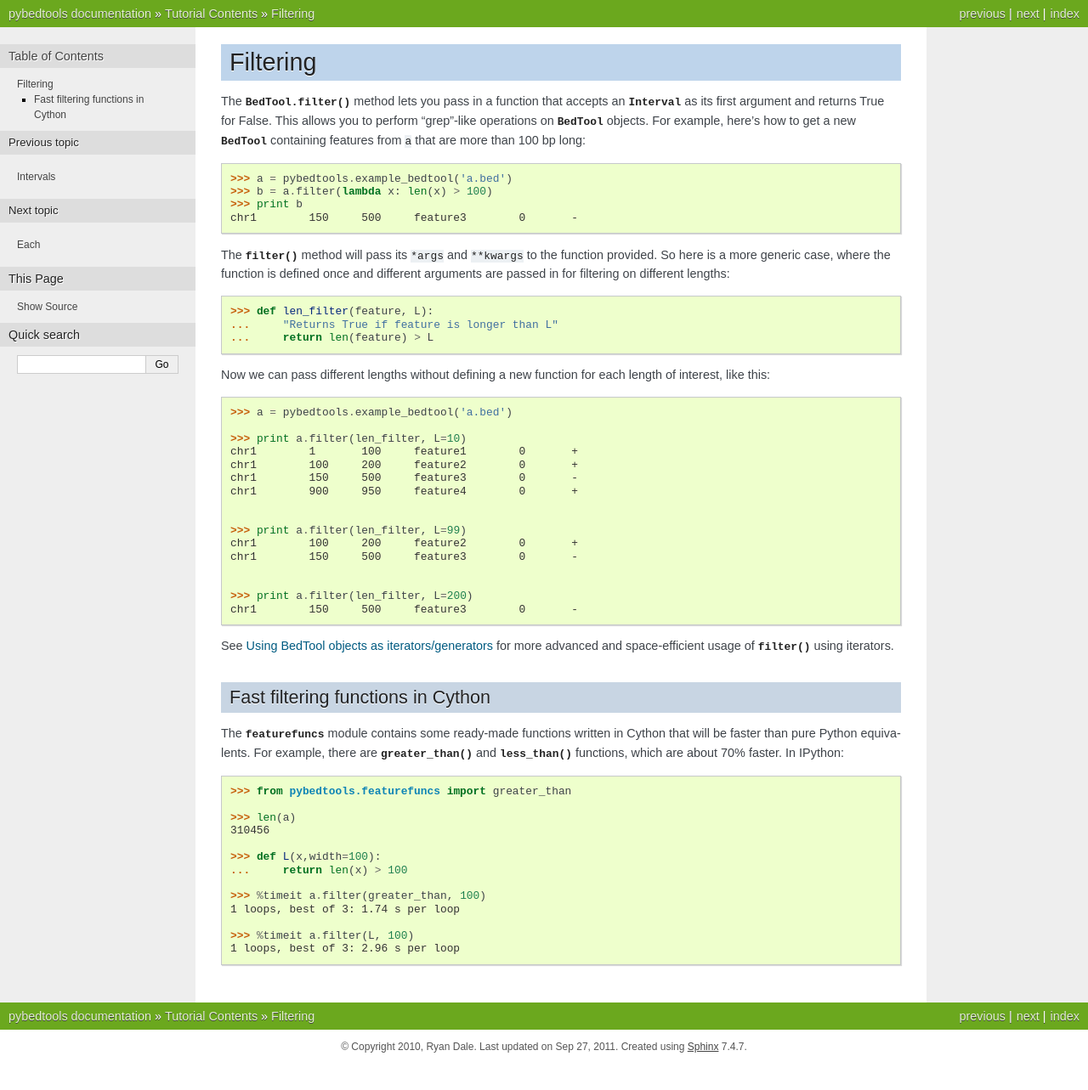
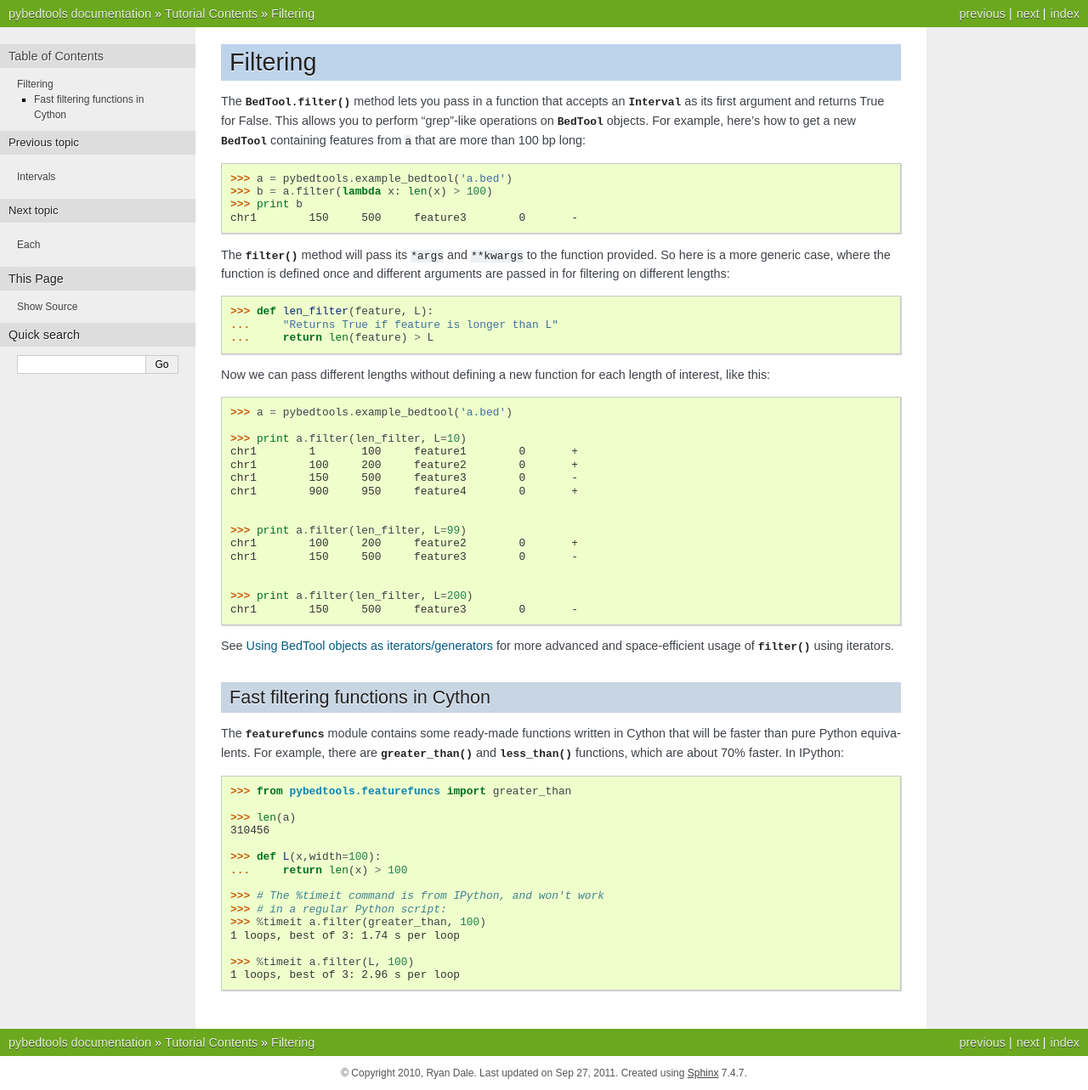
Before and after one commit to daler/pybedtools, a Sphinx documentation site: the page built from docs/source/filtering.rst, in a window 1280 px wide. Shown: the whole page at 85% size. Built offline with Sphinx 7.4.7, drawn with Linux system fonts in a browser that asks for light colours; the version number could not be read and is left out; comment, search, counter and statistics services are not loaded; before the commit the page ends 1252 px from its top, so only the background shows below that.

Commit message:
docs note for %timeit

```diff
--- a/docs/source/filtering.rst
+++ b/docs/source/filtering.rst
@@ -75,6 +75,8 @@ about 70% faster.  In IPython::
     >>> def L(x,width=100):
     ...     return len(x) > 100
 
+    >>> # The %timeit command is from IPython, and won't work
+    >>> # in a regular Python script:
     >>> %timeit a.filter(greater_than, 100)
     1 loops, best of 3: 1.74 s per loop
 
```
